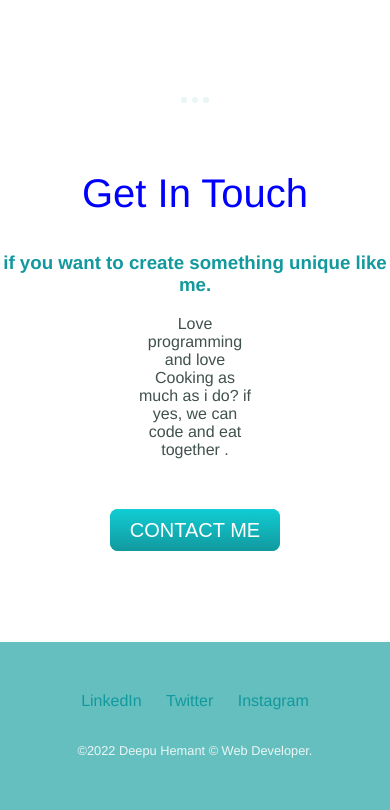
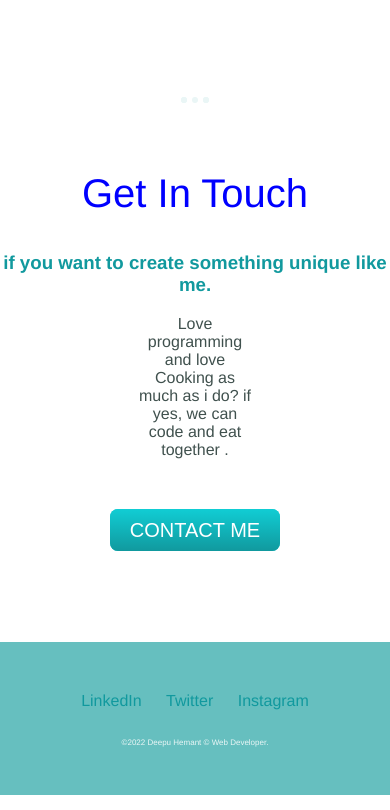
Before and after one commit to Deepuhemant/my_presonal_website, a plain HTML site: page index.html in a window 390 px wide. Shown: the part 2387-3197 px from the top of the page. Drawn offline with Linux system fonts and the light colour scheme; a web font is replaced by a local one.

Commit message:
Update styles.css

```diff
--- a/Css/styles.css
+++ b/Css/styles.css
@@ -163,4 +163,11 @@ hr{
         left: 7%;
         bottom: 40%
     }
+    .quote{
+        padding: 16%;
+    }
+    .copyright{
+        color: #EAF6F6;
+        font-size: 50%;
+    }
   }
```
